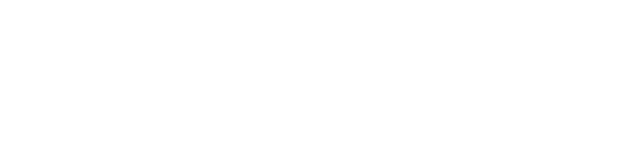
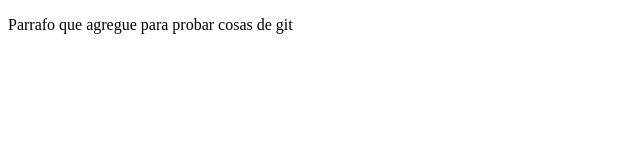
Before and after one commit to tomasredu/tpi, a plain HTML site: page FRONT/index2.html in a window 1280 px wide. Shown: the whole page, without its empty margins (0-640 px from the left). Drawn offline with Linux system fonts and the light colour scheme.

Commit message:
Add parrafo

```diff
--- a/FRONT/index2.html
+++ b/FRONT/index2.html
@@ -5,5 +5,7 @@
     <meta name="viewport" content="width=device-width, initial-scale=1.0" />
     <title>TEST</title>
   </head>
-  <body></body>
+  <body>
+    <p>Parrafo que agregue para probar cosas de git</p>
+  </body>
 </html>
```
